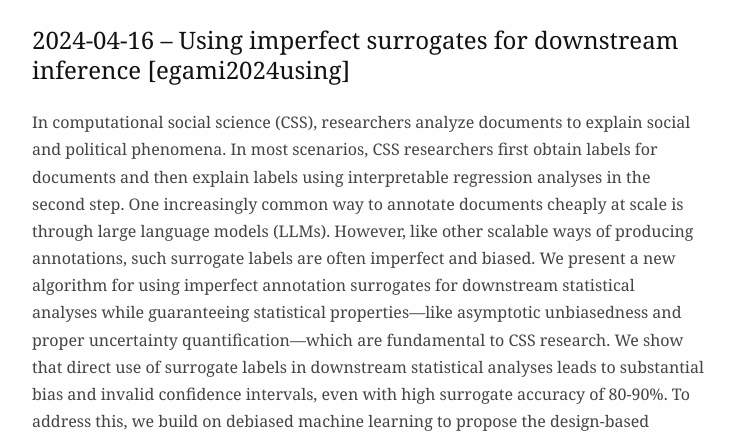
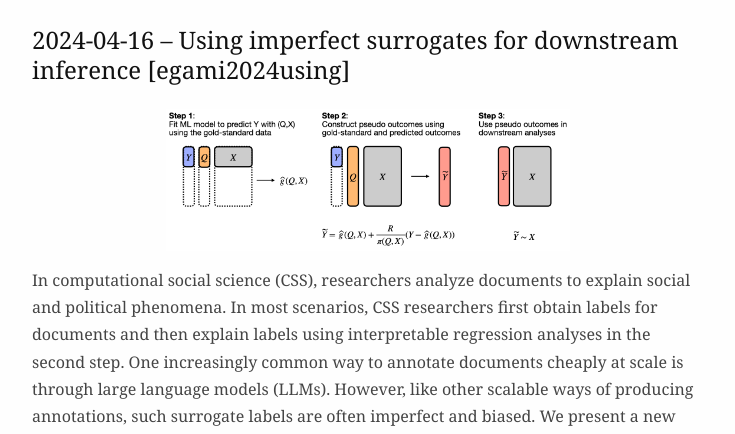
Before and after one commit to ninpnin/journal-club, a plain HTML site: page index.html in a window 1280 px wide. Shown: the part 354-788 px from the top of the page, without its empty margins (272-1007 px from the left). Drawn offline with Linux system fonts and the light colour scheme.

Commit message:
chore: regenerate HTML

```diff
--- a/index.html
+++ b/index.html
@@ -35,6 +35,9 @@
     <h3>2024-04-16 – Using imperfect surrogates for downstream inference
     <span class="citation"
     data-cites="egami2024using">[egami2024using]</span></h3>
+    <figure>
+      <p><img src="img/egami.png" style="width:60.0%" /></p>
+    </figure>
     <p>In computational social science (CSS), researchers analyze documents
       to explain social and political phenomena. In most scenarios, CSS
       researchers first obtain labels for documents and then explain labels
```
